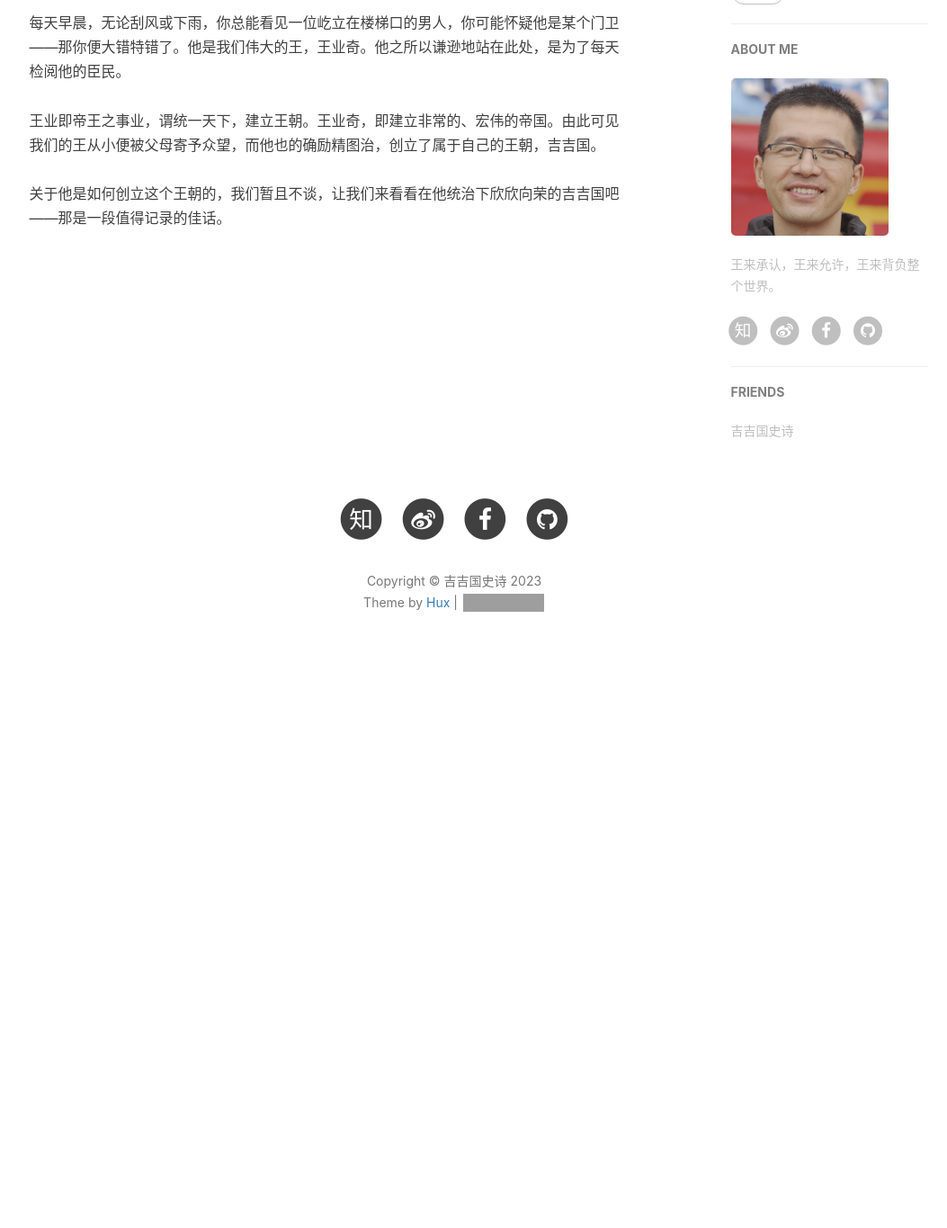
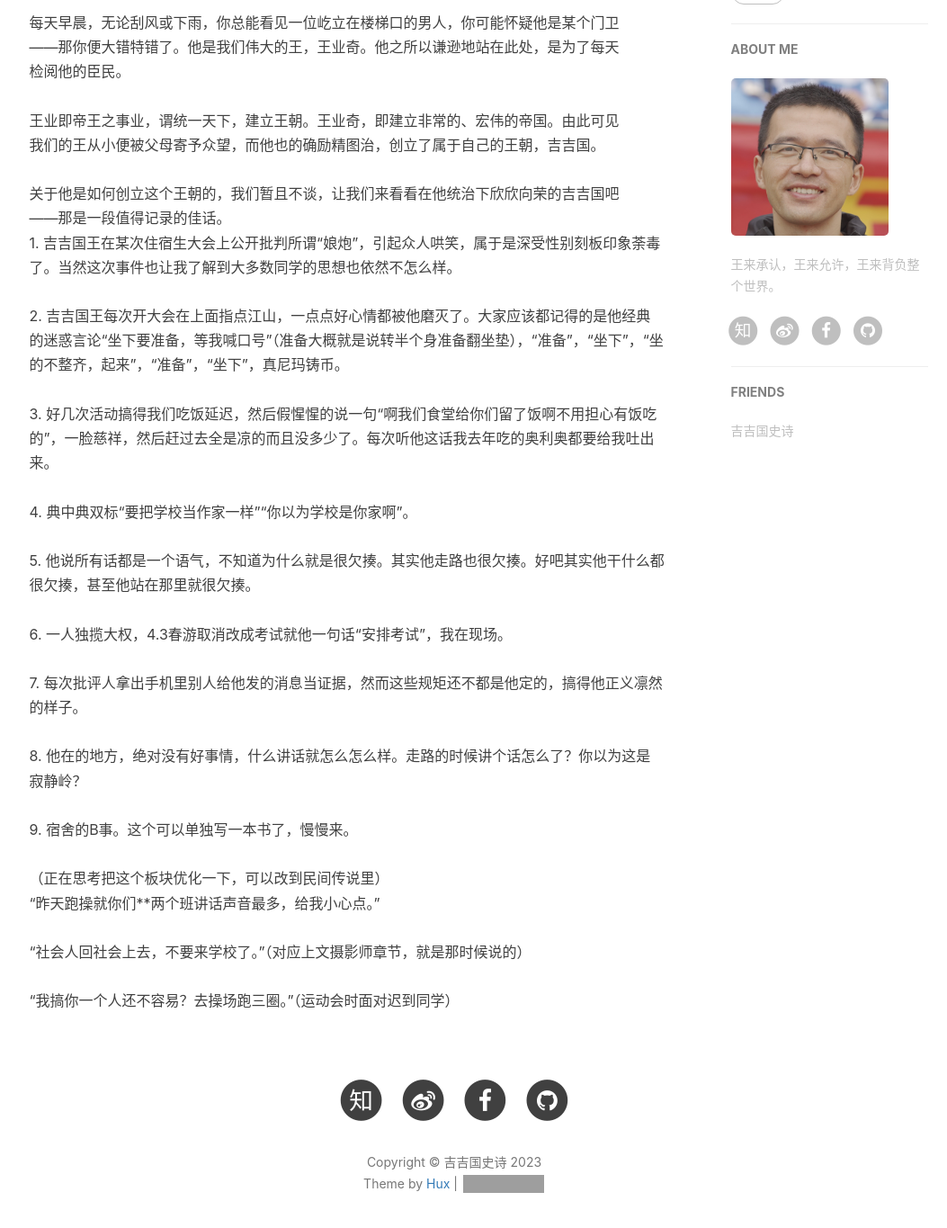
Before and after one commit to jijicountry/jijicountry.github.io, a Jekyll site: the page built from about.html, in a window 1280 px wide and 1400 px high, scrolled down 539 px. Shown: the top 1365 px of the window at 90% size, without its empty margins (135-1188 px from the left). Built offline with Jekyll 4.4.1, drawn with Linux system fonts in a browser that asks for light colours; nearby versions of some CDN libraries; comment, search, counter and statistics services are not loaded; before the commit the page ends 1313 px from its top, so only the background shows below that; some of the changed text lies outside the part shown; grey boxes are pictures that could not be loaded.

Commit message:
Update about.html

```diff
--- a/about.html
+++ b/about.html
@@ -1,13 +1,15 @@
 ---
 layout: page
 title: "About"
-description: "Hey, 这里是王野鸡的地盘."
+description: "Hey, 这里是王野鸡的地盘"
 header-img: "img/about-bg.jpg"
 ---
 
 <!-- Language Selector -->
 <select onchange= "onLanChange(this.options[this.options.selectedIndex].value)">
-    <option value="0" selected> 中文 Chinese </option>
+    <option value="0" selected> 王的简介 </option>
+    <option value="1" selected> 日积月累 </option>
+    <option value="2" selected> 名言警句 </option>
 </select>
 
 <!-- Chinese Version -->
@@ -17,6 +19,14 @@
         王来背负整个世界
     </blockquote>
     每天早晨，无论刮风或下雨，你总能看见一位屹立在楼梯口的男人，你可能怀疑他是某个门卫——那你便大错特错了。他是我们伟大的王，王业奇。他之所以谦逊地站在此处，是为了每天检阅他的臣民。<br><br>王业即帝王之事业，谓统一天下，建立王朝。王业奇，即建立非常的、宏伟的帝国。由此可见我们的王从小便被父母寄予众望，而他也的确励精图治，创立了属于自己的王朝，吉吉国。<br><br>关于他是如何创立这个王朝的，我们暂且不谈，让我们来看看在他统治下欣欣向荣的吉吉国吧——那是一段值得记录的佳话。
+</div>
+
+<div class="日积月累">
+    1.  吉吉国王在某次住宿生大会上公开批判所谓“娘炮”，引起众人哄笑，属于是深受性别刻板印象荼毒了。当然这次事件也让我了解到大多数同学的思想也依然不怎么样。<br><br>2.    吉吉国王每次开大会在上面指点江山，一点点好心情都被他磨灭了。大家应该都记得的是他经典的迷惑言论“坐下要准备，等我喊口号”（准备大概就是说转半个身准备翻坐垫），“准备”，“坐下”，“坐的不整齐，起来”，“准备”，“坐下”，真尼玛铸币。<br><br>3.  好几次活动搞得我们吃饭延迟，然后假惺惺的说一句“啊我们食堂给你们留了饭啊不用担心有饭吃的”，一脸慈祥，然后赶过去全是凉的而且没多少了。每次听他这话我去年吃的奥利奥都要给我吐出来。<br><br>4. 典中典双标“要把学校当作家一样”“你以为学校是你家啊”。<br><br>5.  他说所有话都是一个语气，不知道为什么就是很欠揍。其实他走路也很欠揍。好吧其实他干什么都很欠揍，甚至他站在那里就很欠揍。<br><br>6.   一人独揽大权，4.3春游取消改成考试就他一句话“安排考试”，我在现场。<br><br>7.   每次批评人拿出手机里别人给他发的消息当证据，然而这些规矩还不都是他定的，搞得他正义凛然的样子。<br><br>8.   他在的地方，绝对没有好事情，什么讲话就怎么怎么样。走路的时候讲个话怎么了？你以为这是寂静岭？<br><br>9.    宿舍的B事。这个可以单独写一本书了，慢慢来。<br><br>（正在思考把这个板块优化一下，可以改到民间传说里）
+</div>
+
+<div class="名言警句">
+    “昨天跑操就你们**两个班讲话声音最多，给我小心点。”<br><br>“社会人回社会上去，不要来学校了。”（对应上文摄影师章节，就是那时候说的）<br><br>“我搞你一个人还不容易？去操场跑三圈。”（运动会时面对迟到同学）
 </div>
 
 <!-- Handle Language Change -->
```
